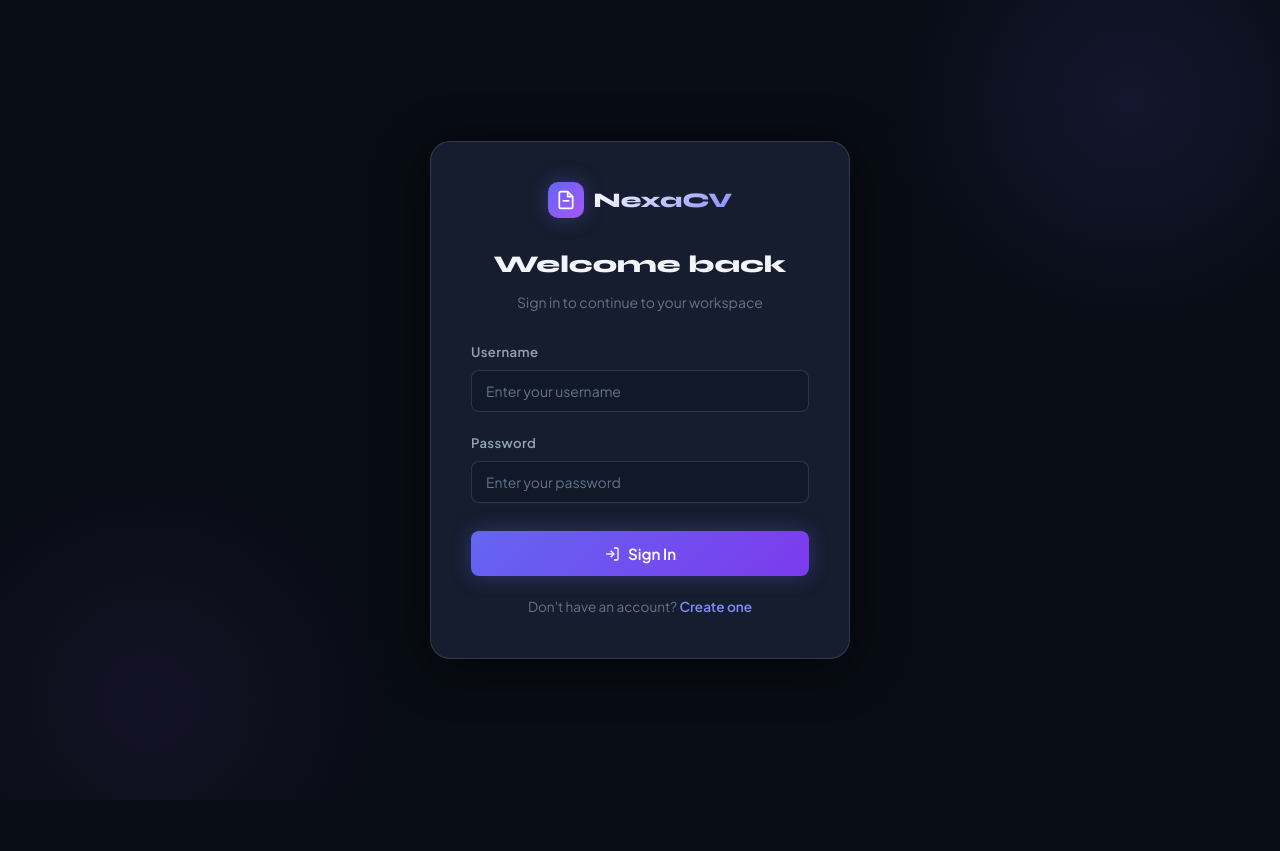
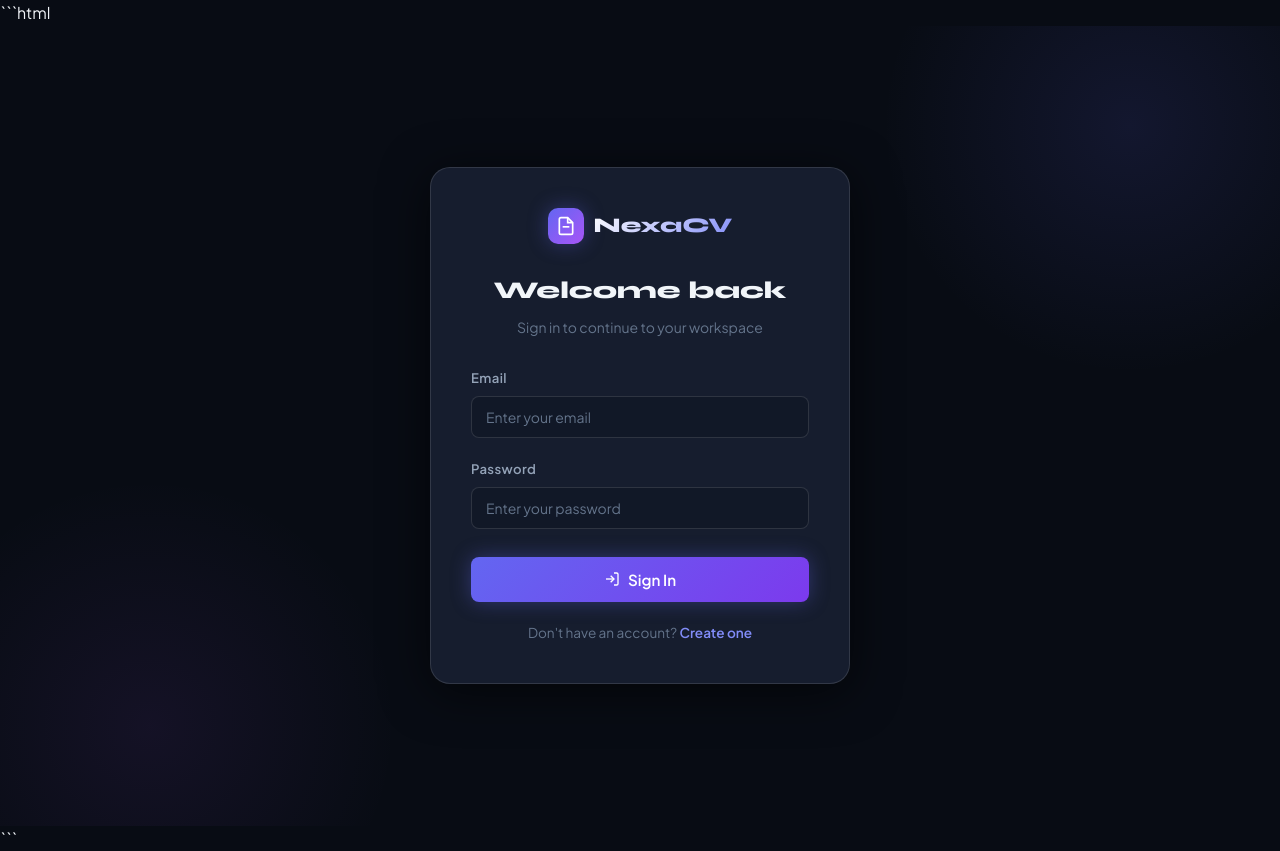
Before and after one commit to snehahhaa/nexa-cv-project, a Flask app: page /login in a window 1280 px wide. Before the commit the page ends 779 px from the top, so only its background shows below. Run offline with Flask 3, Linux system fonts and the light colour scheme; parts of the project's set-up code (start-up, migrations or seed data) failed here and were passed over.

Commit message:
Update login.html

````diff
--- a/templates/login.html
+++ b/templates/login.html
@@ -1,3 +1,4 @@
+```html
 <!DOCTYPE html>
 <html lang="en">
 <head>
@@ -12,42 +13,81 @@
   <div class="auth-glow auth-glow-2"></div>
 
   <div class="auth-card">
+    <!-- Logo -->
     <div class="auth-logo">
       <div class="logo-icon">
-        <svg viewBox="0 0 24 24" fill="none" stroke="white" stroke-width="2" width="20" height="20"><path d="M14 2H6a2 2 0 0 0-2 2v16a2 2 0 0 0 2 2h12a2 2 0 0 0 2-2V8z"/><polyline points="14 2 14 8 20 8"/><line x1="16" y1="13" x2="8" y2="13"/></svg>
+        <svg viewBox="0 0 24 24" fill="none" stroke="white" stroke-width="2" width="20" height="20">
+          <path d="M14 2H6a2 2 0 0 0-2 2v16a2 2 0 0 0 2 2h12a2 2 0 0 0 2-2V8z"/>
+          <polyline points="14 2 14 8 20 8"/>
+          <line x1="16" y1="13" x2="8" y2="13"/>
+        </svg>
       </div>
       <span class="logo-text">NexaCV</span>
     </div>
 
+    <!-- Heading -->
     <h1 class="auth-title">Welcome back</h1>
     <p class="auth-sub">Sign in to continue to your workspace</p>
 
+    <!-- Error -->
     {% if error %}
     <div class="alert alert-error">
-      <svg viewBox="0 0 24 24" fill="none" stroke="currentColor" stroke-width="2"><circle cx="12" cy="12" r="10"/><line x1="12" y1="8" x2="12" y2="12"/><line x1="12" y1="16" x2="12.01" y2="16"/></svg>
+      <svg viewBox="0 0 24 24" fill="none" stroke="currentColor" stroke-width="2">
+        <circle cx="12" cy="12" r="10"/>
+        <line x1="12" y1="8" x2="12" y2="12"/>
+        <line x1="12" y1="16" x2="12.01" y2="16"/>
+      </svg>
       {{ error }}
     </div>
     {% endif %}
 
+    <!-- Form -->
     <form method="POST" action="{{ url_for('login') }}">
+
+      <!-- Email -->
       <div class="form-group">
-        <label class="form-label">Username</label>
-        <input type="text" name="username" class="form-input" placeholder="Enter your username" required autocomplete="username"/>
+        <label class="form-label">Email</label>
+        <input
+          type="email"
+          name="email"
+          class="form-input"
+          placeholder="Enter your email"
+          required
+          autocomplete="email"
+        />
       </div>
+
+      <!-- Password -->
       <div class="form-group">
         <label class="form-label">Password</label>
-        <input type="password" name="password" class="form-input" placeholder="Enter your password" required autocomplete="current-password"/>
+        <input
+          type="password"
+          name="password"
+          class="form-input"
+          placeholder="Enter your password"
+          required
+          autocomplete="current-password"
+        />
       </div>
+
+      <!-- Submit -->
       <button type="submit" class="btn btn-primary btn-full btn-lg" style="margin-top:8px;">
-        <svg viewBox="0 0 24 24" fill="none" stroke="currentColor" stroke-width="2" width="16" height="16"><path d="M15 3h4a2 2 0 0 1 2 2v14a2 2 0 0 1-2 2h-4"/><polyline points="10 17 15 12 10 7"/><line x1="15" y1="12" x2="3" y2="12"/></svg>
+        <svg viewBox="0 0 24 24" fill="none" stroke="currentColor" stroke-width="2" width="16" height="16">
+          <path d="M15 3h4a2 2 0 0 1 2 2v14a2 2 0 0 1-2 2h-4"/>
+          <polyline points="10 17 15 12 10 7"/>
+          <line x1="15" y1="12" x2="3" y2="12"/>
+        </svg>
         Sign In
       </button>
     </form>
 
+    <!-- Link -->
     <div class="auth-link">
-      Don't have an account? <a href="{{ url_for('register') }}">Create one</a>
+      Don't have an account?
+      <a href="{{ url_for('register') }}">Create one</a>
     </div>
   </div>
 </div>
 </body>
 </html>
+```
````
